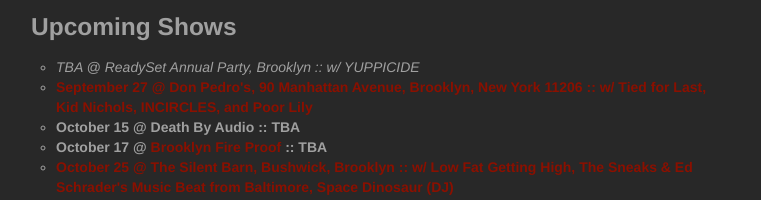
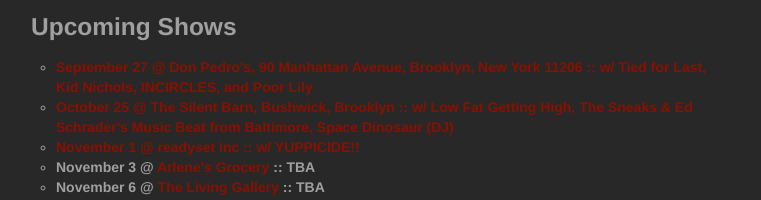
Before and after one commit to ggentzke/rdk, a plain HTML site: page shows.html in a window 1280 px wide. Shown: the part 163-363 px from the top of the page, without its empty margins (259-1020 px from the left). Drawn offline with Linux system fonts and the light colour scheme.

Commit message:
Update shows.html
removed wrong shows

```diff
--- a/shows.html
+++ b/shows.html
@@ -29,11 +29,7 @@
 
       <h3>Upcoming Shows</h3>
       <ul class="shows-list">
-        <li><em>TBA @ ReadySet Annual Party, Brooklyn :: w/ YUPPICIDE</em></li>
-        <!-- <li><strong>August 29 :: Paper Box, East Williamsburg, Brooklyn</strong></li> -->
         <li><a href="https://www.facebook.com/events/136922629850606/"><strong>September 27 @ Don Pedro's, 90 Manhattan Avenue, Brooklyn, New York 11206 :: w/ Tied for Last, Kid Nichols, INCIRCLES, and Poor Lily</strong></a></li>
-        <li><strong>October 15 @ Death By Audio :: TBA</strong></li>
-        <li><strong>October 17 @ <a href="http://brooklynfireproof.com/cafe/about/">Brooklyn Fire Proof</a> :: TBA</strong></li>
         <li><a href="https://www.facebook.com/events/651577964887681/"><strong>October 25 @ The Silent Barn, Bushwick, Brooklyn :: w/ Low Fat Getting High, The Sneaks &amp; Ed Schrader's Music Beat from Baltimore, Space Dinosaur (DJ)</strong></a></li>
         <li><a href="https://www.facebook.com/events/438308459611763/"><strong>November 1 @ readyset inc :: w/ YUPPICIDE!!</strong></a></li>
         <li><strong>November 3 @ <a href="http://www.arlenesgrocery.net/">Arlene's Grocery</a> :: TBA</strong></li>
```
